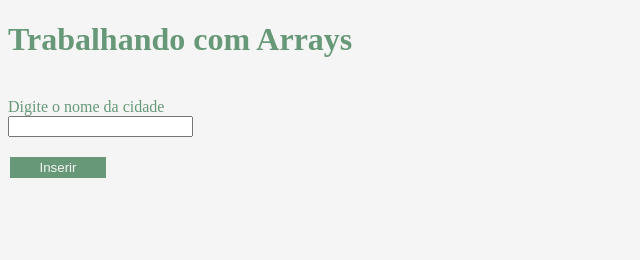
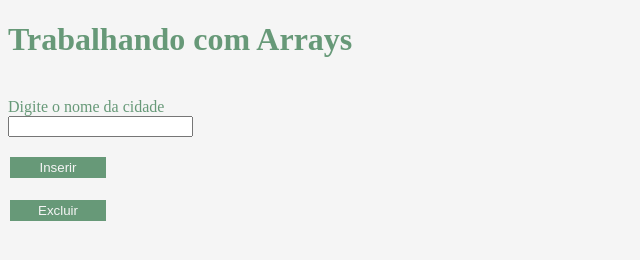
Before and after one commit to moapil/proj_array, a plain HTML site: page index.html in a window 1280 px wide. Shown: the whole page, without its empty margins (0-640 px from the left). Drawn offline with Linux system fonts and the light colour scheme.

Commit message:
funcao excluir add

```diff
--- a/index.html
+++ b/index.html
@@ -20,6 +20,8 @@
     <button onclick="inserir()">Inserir</button>
     <br>
     <br>
+    <button onclick="excluir()">Excluir</button>
+    <br><br>
     <div id="res"></div>
 
 </body>
--- a/java.js
+++ b/java.js
@@ -7,3 +7,8 @@ function inserir(){
     nome_cidade.push(cidade)
     console.log(nome_cidade)
 }
+function excluir(){
+    let cidade= document.getElementById('cidade').value
+    nome_cidade.shift()
+    console.log(nome_cidade)
+}
```
